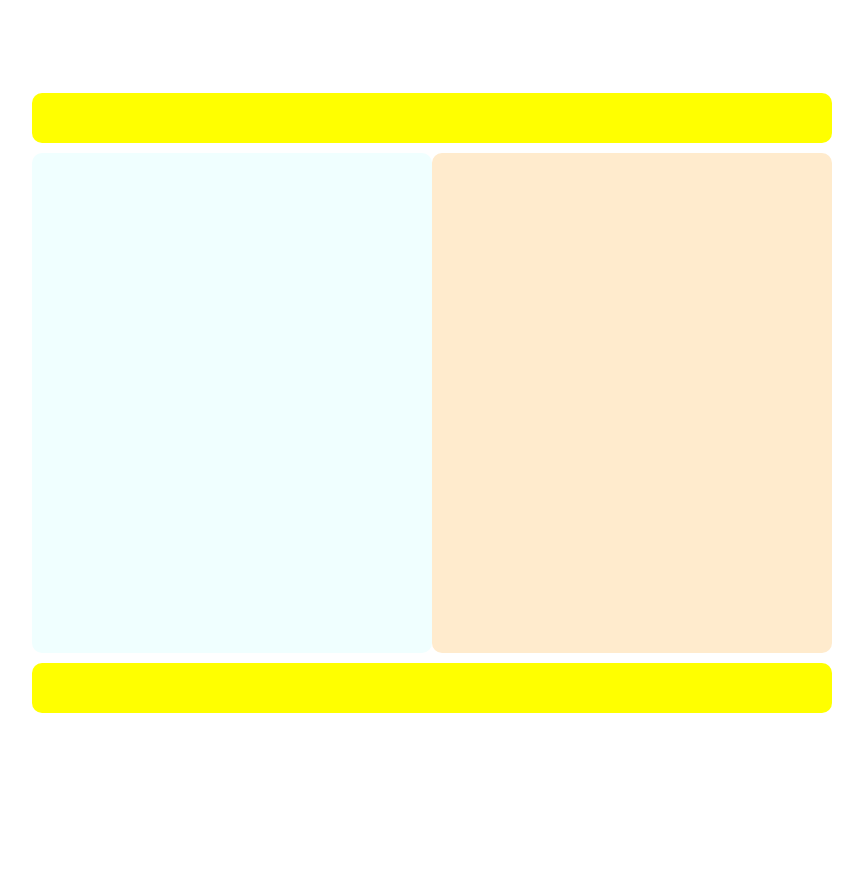
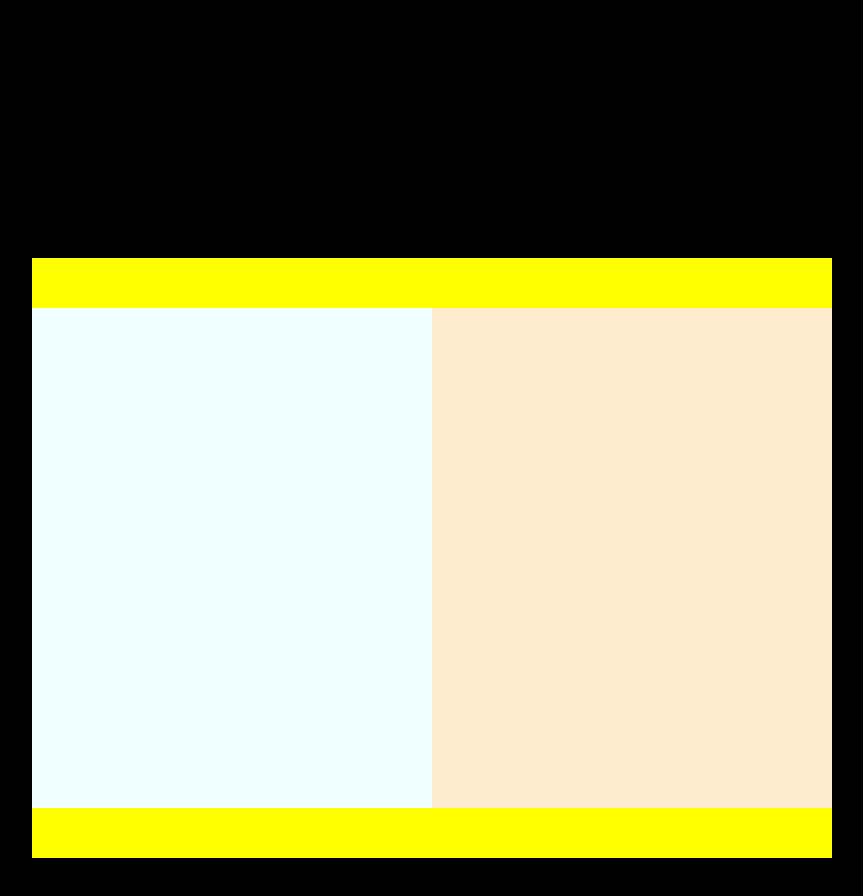
Before and after one commit to angrybird0js/2022.ai.js, a plain HTML site: page 221014_13_layout.html in a window 1280 px wide. Shown: the whole page, without its empty margins (208-1071 px from the left). Before the commit the page ends 808 px from the top, so only its background shows below. Drawn offline with Linux system fonts and the light colour scheme.

Commit message:
레이아웃 연습 개정

```diff
--- a/221014_13_layout.html
+++ b/221014_13_layout.html
@@ -5,7 +5,10 @@
         <head>
             <title></title>
             <style>
-                html, body {height: 100%;}
+                html, body {
+                    height: 1100px;
+                    background-color: black;
+                }
                 body {
                     display: flex;
                     justify-content: center;
@@ -17,8 +20,8 @@
                     width: 800px;
                     height: 50px;
                     background-color: yellow;
-                    border-radius: 10px;
-                    margin-bottom: 10px;
+                    /* border-radius: 10px; */
+                    /* margin-bottom: 10px; 전체 마진을 제거함*/
                 }
 
                 main {display:flex;}
@@ -27,8 +30,8 @@
                     width: 400px;
                     height: 500px;
                     background-color:azure;
-                    border-radius: 10px;
-                    margin-bottom: 10px;
+                    /* border-radius: 10px; */
+                    /* margin-bottom: 10px; */
 
                 }
 
@@ -36,8 +39,8 @@
                     width: 400px;
                     height: 500px;
                     background-color:blanchedalmond;
-                    border-radius: 10px;
-                    margin-bottom: 10px;
+                    /* border-radius: 10px; */
+                    /* margin-bottom: 10px; */
 
                 }
 
@@ -45,8 +48,8 @@
                     width: 800px;
                     height: 50px;
                     background-color: yellow;
-                    border-radius: 10px;
-                    margin-bottom: 10px;
+                    /* border-radius: 10px; */
+                    /* margin-bottom: 10px; */
                 }
 
             </style>
```
